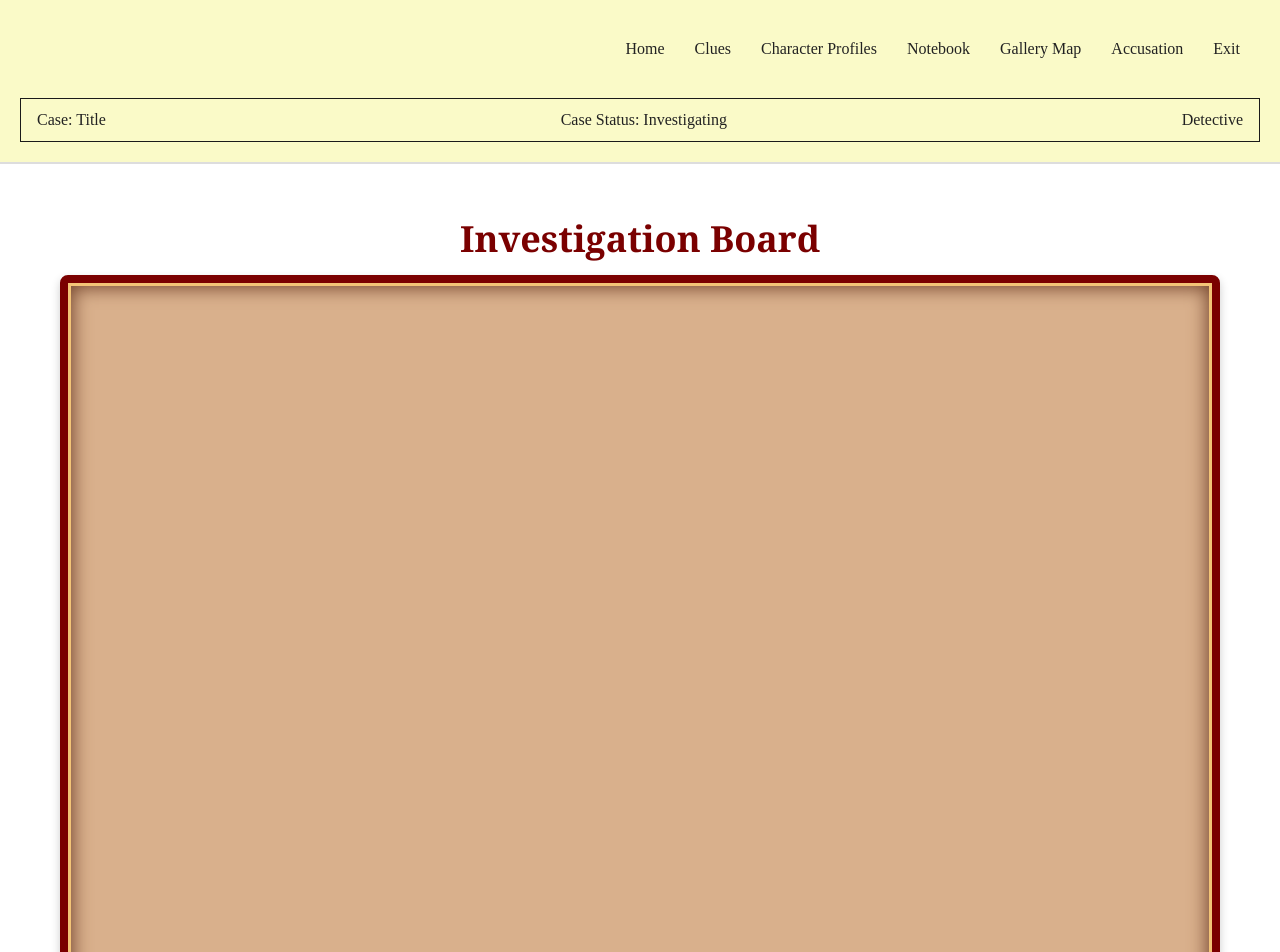
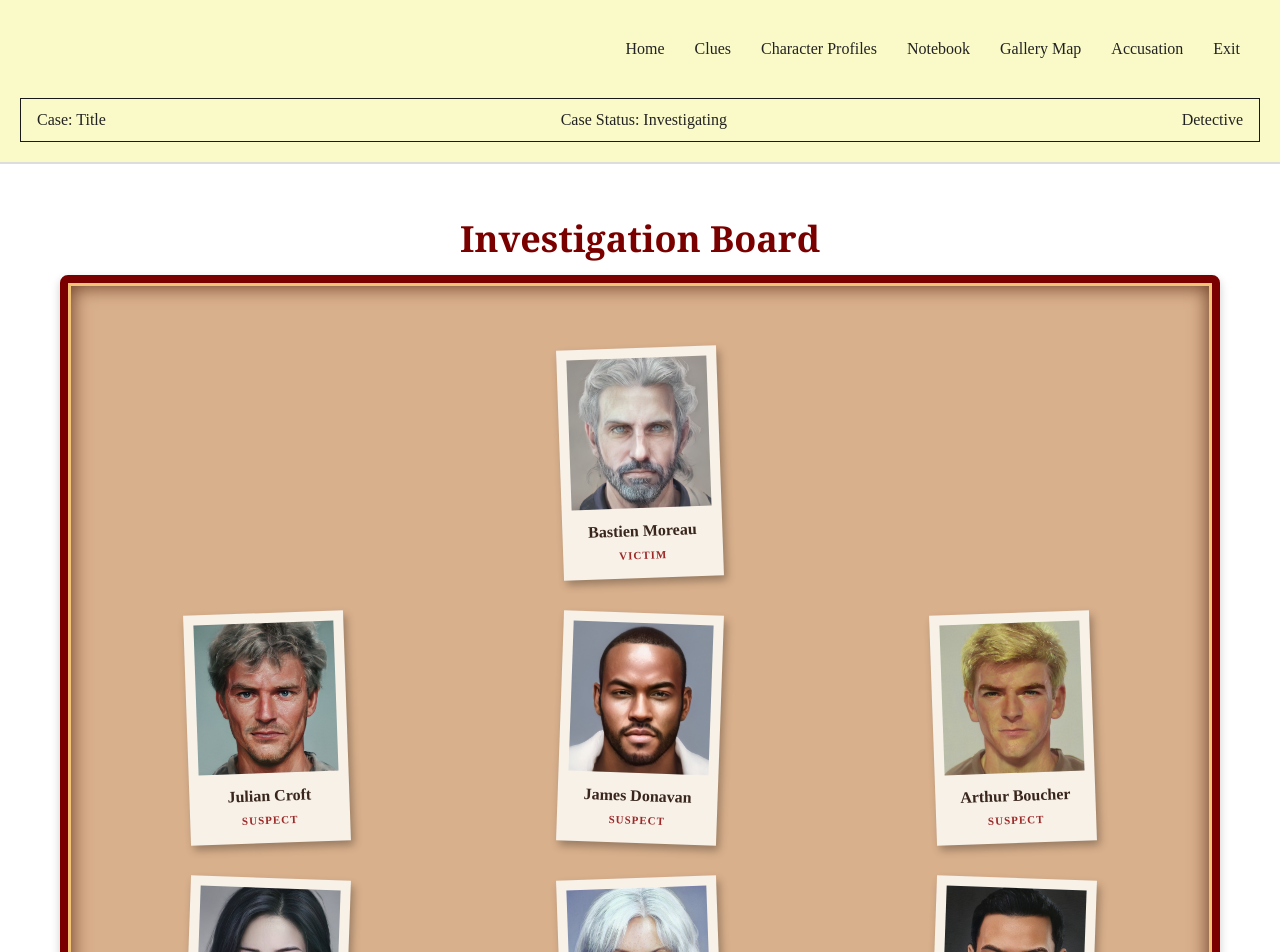
Before and after one commit to stanng66/cpan212-project-group-8, a Next.js app in the folder web/: page /clues in a window 1280 px wide. Shown: the top 952 px of the page. Built offline with nearby package versions, Linux system fonts and the light colour scheme; no server answers.

Commit message:
Add victim and suspect photographs to investigation board

```diff
--- a/web/app/clues/evidence-board/evidenceBoard.js
+++ b/web/app/clues/evidence-board/evidenceBoard.js
@@ -1,5 +1,15 @@
 import Link from "next/link";
 import styles from "./evidenceBoard.module.css";
+
+const characters = [
+    { id: 1, name: "Bastien Moreau", image: "bastien.jpeg", role: "Victim" },
+    { id: 2, name: "Julian Croft", image: "julian.jpeg", role: "Suspect" },
+    { id: 3, name: "James Donavan", image: "james.jpeg", role: "Suspect" },
+    { id: 4, name: "Arthur Boucher", image: "arthur.jpeg", role: "Suspect" },
+    { id: 5, name: "Chloe Sterling", image: "chloe.jpeg", role: "Suspect" },
+    { id: 6, name: "Dr. Elena Rostova", image: "elena.jpeg", role: "Suspect" },
+    { id: 7, name: "Marcus Brennan", image: "marcus.jpeg", role: "Suspect" }
+];
 
 export default async function EvidenceBoard() {
     let clues = [];
@@ -24,6 +34,29 @@ export default async function EvidenceBoard() {
             <h1>Investigation Board</h1>
 
             <div className={styles["evidence-board"]}>
+                <div className={styles["victim-section"]}>
+                    <div className={styles["character-card"]}>
+                        <img
+                            src="/assets/characterImages/bastien.jpeg"
+                            alt="Bastien Moreau"
+                        />
+                        <p>Bastien Moreau</p>
+                        <span>VICTIM</span>
+                    </div>
+                </div>
+
+                <div className={styles["suspects-grid"]}>
+                    {characters.filter(character => character.role === "Suspect").map(character => (
+                        <div className={styles["character-card"]} key={character.id}>
+                            <img
+                                src={"/assets/characterImages/" + character.image}
+                                alt={character.name}
+                            />
+                            <p>{character.name}</p>
+                            <span>SUSPECT</span>
+                        </div>
+                    ))}
+                </div>
             </div>
 
             {error && <p>{error}</p>}
--- a/web/app/clues/evidence-board/evidenceBoard.module.css
+++ b/web/app/clues/evidence-board/evidenceBoard.module.css
@@ -109,3 +109,67 @@
         font-size: 26px;
     }
 }
+
+/* Victim at the top of the board */
+.victim-section {
+    display: flex;
+    justify-content: center;
+    margin: 35px 0;
+}
+
+/* Six suspects */
+.suspects-grid {
+    display: grid;
+    grid-template-columns: repeat(3, 1fr);
+    gap: 35px;
+    justify-items: center;
+    margin-bottom: 45px;
+}
+
+/* Character photographs */
+.character-card {
+    background-color: #F7F1E8;
+    padding: 10px 10px 15px;
+    width: 160px;
+    text-align: center;
+    box-shadow: 3px 5px 8px rgba(0, 0, 0, 0.3);
+    transform: rotate(-2deg);
+}
+
+.character-card:nth-child(even) {
+    transform: rotate(2deg);
+}
+
+.character-card img {
+    width: 100%;
+    height: 150px;
+    object-fit: cover;
+}
+
+.character-card p {
+    margin: 10px 0 5px;
+    font-weight: bold;
+    color: #38251B;
+}
+
+.character-card span {
+    font-size: 11px;
+    font-weight: bold;
+    color: #9C2828;
+    letter-spacing: 1px;
+}
+
+@media (max-width: 700px) {
+    .suspects-grid {
+        grid-template-columns: repeat(2, 1fr);
+        gap: 20px;
+    }
+
+    .character-card {
+        width: 130px;
+    }
+
+    .character-card img {
+        height: 120px;
+    }
+}
```
